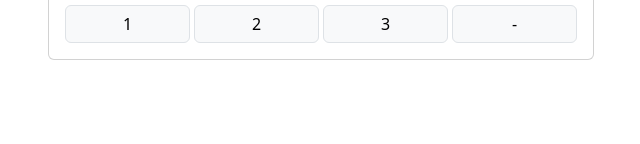
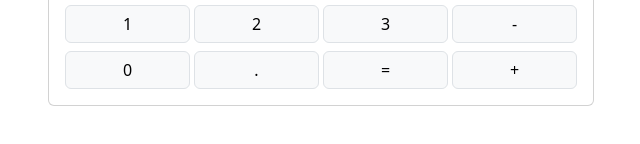
Before and after one commit to Muskan8878h/Calculator, a plain HTML site: page src/index.html in a window 1280 px wide. Shown: the part 278-422 px from the top of the page, 319-959 px from the left. Drawn offline with nearby package versions, Linux system fonts and the light colour scheme.

Commit message:
modified

```diff
--- a/src/index.html
+++ b/src/index.html
@@ -60,7 +60,7 @@
                             </div>
                             <div class="col-3">
                                 <button type="button" class="btn btn-light w-100 mt-2 border">
-                                    /
+                                    ÷
                                 </button>
                             </div>
                         <!-- 3rd row -->
@@ -105,6 +105,27 @@
                                     -
                                 </button>
                             </div>
+                        <!-- 5th row -->
+                            <div class="col-3">
+                                <button type="button" class="btn btn-light w-100 mt-2 border">
+                                    0
+                                </button>
+                            </div>
+                            <div class="col-3">
+                                <button type="button" class="btn btn-light w-100 mt-2 border">
+                                    .
+                                </button>
+                            </div>
+                            <div class="col-3">
+                                <button type="button" class="btn btn-light w-100 mt-2 border">
+                                    =
+                                </button>
+                            </div>
+                            <div class="col-3">
+                                <button type="button" class="btn btn-light w-100 mt-2 border">
+                                    +
+                                </button>
+                            </div>
                         </div>
                     </div>
                 </div>
```
